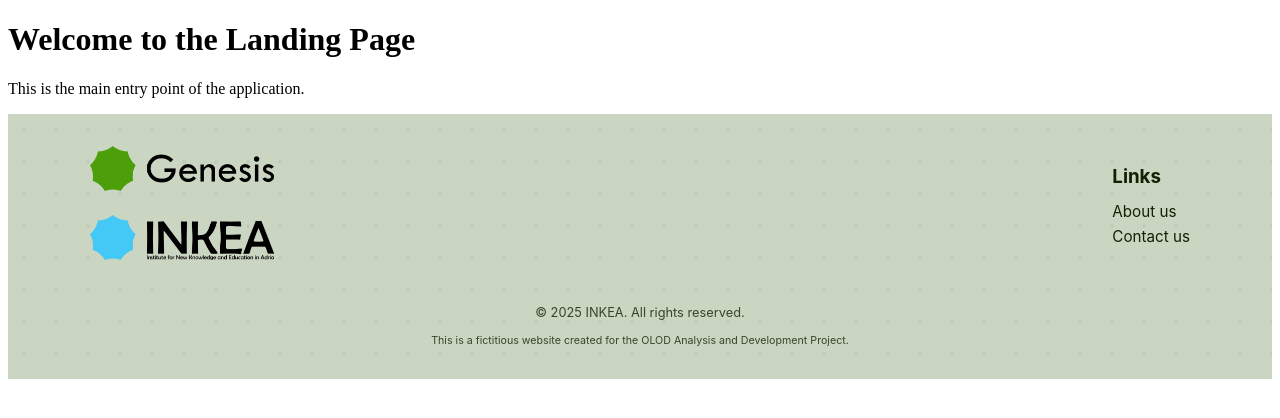
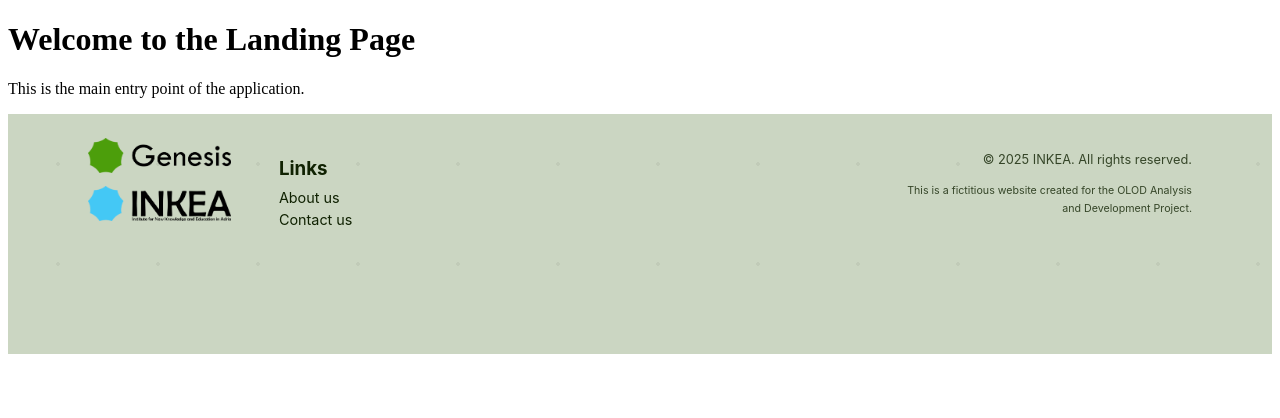
Before and after one commit to RuneHerreman/adria-client, a Vue app: page / in a window 1280 px wide. Shown: the top 418 px of the page. Built offline with nearby package versions, Linux system fonts and the light colour scheme.

Commit message:
pbug: lace them right

```diff
--- a/src/components/FooterComponent.vue
+++ b/src/components/FooterComponent.vue
@@ -6,14 +6,16 @@ import InkeaLogo from "@/assets/media/INKEA.png";
 <template>
   <footer>
     <div id="content">
+
+      <div class="footer-left">
         <div id="logos">
           <img :src="GenesisLogo" alt="Genesis Logo" class="logo" />
-        <img :src="InkeaLogo" alt="Inkea Logo" class="logo" />
+          <img :src="InkeaLogo" alt="INKEA Logo" class="logo" />
         </div>
 
         <div id="links">
           <h3>Links</h3>
-        <a href="https://sites.google.com/student.howest.be/adria-groep1-howest-2025-2026/home">About us</a>
+          <a href="https://sites.google.com/student.howest.be/adria-groep1-howest-2025-2026/home" target="_blank">About us</a>
           <router-link to="/contact">Contact us</router-link>
         </div>
       </div>
@@ -24,60 +26,62 @@ import InkeaLogo from "@/assets/media/INKEA.png";
           This is a fictitious website created for the OLOD Analysis and Development Project.
         </small>
       </div>
+    </div>
   </footer>
 </template>
 
 <style scoped>
 footer {
   background-color: var(--quaternary-green);
-  background-image: radial-gradient(rgba(0, 0, 0, 0.05) 2px, transparent 2px);
-  background-size: 32px 32px;
-  padding: 2rem 4rem;
+  background-image: radial-gradient(rgba(0, 0, 0, 0.05) 0.125rem, transparent 0.125rem);
+  background-size: 6.25rem 6.25rem;
   font-family: "Inter", sans-serif;
   color: var(--dark-green);
-  display: flex;
-  flex-direction: column;
-  align-items: center;
+  padding: 1.5rem 5rem;
+  height: 12rem;
 }
 
 #content {
-  width: 100%;
   display: flex;
   justify-content: space-between;
+  align-items: flex-start;
   flex-wrap: wrap;
+  gap: 2rem;
+}
+
+.footer-left {
+  display: flex;
+  align-items: flex-start;
   gap: 3rem;
-  align-items: flex-start;
-  max-width: 1100px;
 }
 
 #logos {
   display: flex;
   flex-direction: column;
-  gap: 1.5rem;
-  align-items: flex-start;
+  gap: 0.8rem;
 }
 
 .logo {
-  height: 45px;
+  height: 2.1875rem;
   width: auto;
 }
 
 #links {
   display: flex;
   flex-direction: column;
-  gap: 0.4rem;
+  gap: 0.3rem;
 }
 
 #links h3 {
   font-weight: 700;
-  margin-bottom: 0.5rem;
+  margin-bottom: 0.3rem;
 }
 
 #links a,
 #links router-link {
   color: var(--dark-green);
   text-decoration: none;
-  font-size: 0.95rem;
+  font-size: 0.9rem;
   transition: color 0.2s ease;
 }
 
@@ -87,10 +91,10 @@ footer {
 }
 
 #copyright {
-  text-align: center;
+  text-align: right;
   font-size: 0.8rem;
   opacity: 0.8;
-  margin-top: 2rem;
+  max-width: 18.75rem;
+  line-height: 1.4;
 }
-
 </style>
```
Lines whose indentation alone changed are shown as unchanged.
